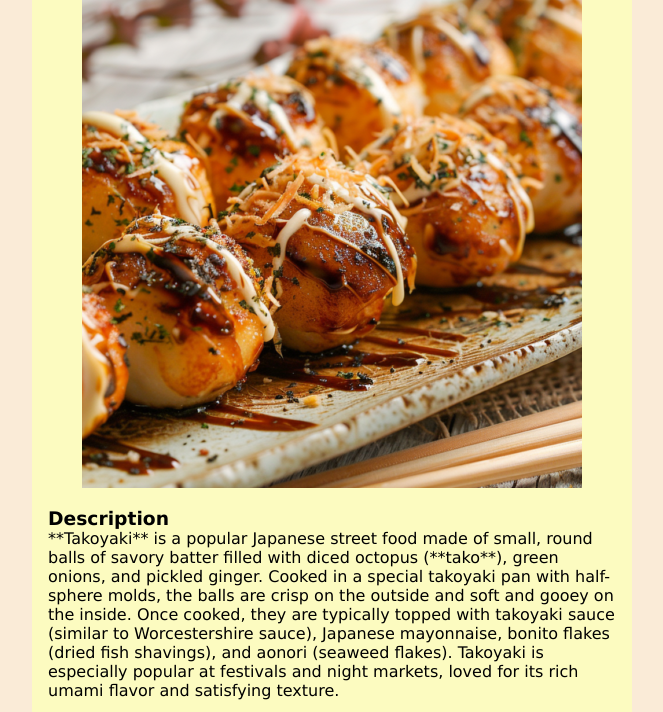
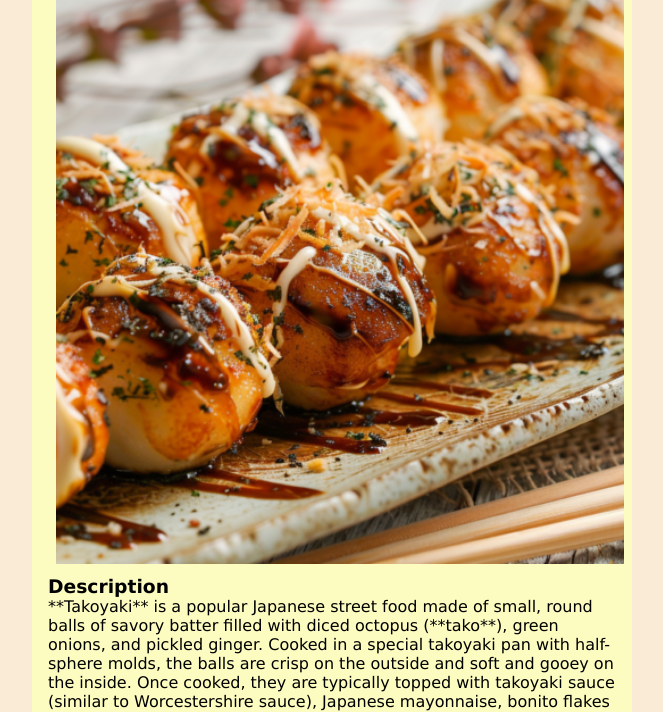
Before and after one commit to mtcxo/odin-recipes, a plain HTML site: page recipes/takoyaki.html in a window 1280 px wide. Shown: the part 89-801 px from the top of the page, without its empty margins (308-971 px from the left). Drawn offline with Linux system fonts and the light colour scheme.

Commit message:
Fix height and width of images to 100%

```diff
--- a/recipes/takoyaki.html
+++ b/recipes/takoyaki.html
@@ -9,14 +9,13 @@
   <body>
     <div class="card">
       <a href="../index.html">Home</a>
+
+
       <div class="img-card">
         <h1 id="top">Takoyaki</h1>
         <img
           src="../images/takoyaki.png"
-          alt="Delicious Takoyaki"
-          height="auto"
-          width="500px"
-        />
+          alt="Delicious Takoyaki/>
       </div>
       <div class="des-card">
         <h3>Description</h2>
--- a/styles.css
+++ b/styles.css
@@ -11,11 +11,14 @@ body{
 }
 
 .card{
+    max-width: 100%;
     background-color: rgb(252, 251, 192);
     padding: 8px;
 }
 
 img{
+    width: 100%;
+    height: auto;
     display: block;
     margin:4px auto;
 }
```
Also changed, not shown: recipes/burrito.html (+0 -2 lines), recipes/lasagna.html (+1 -1 lines).
